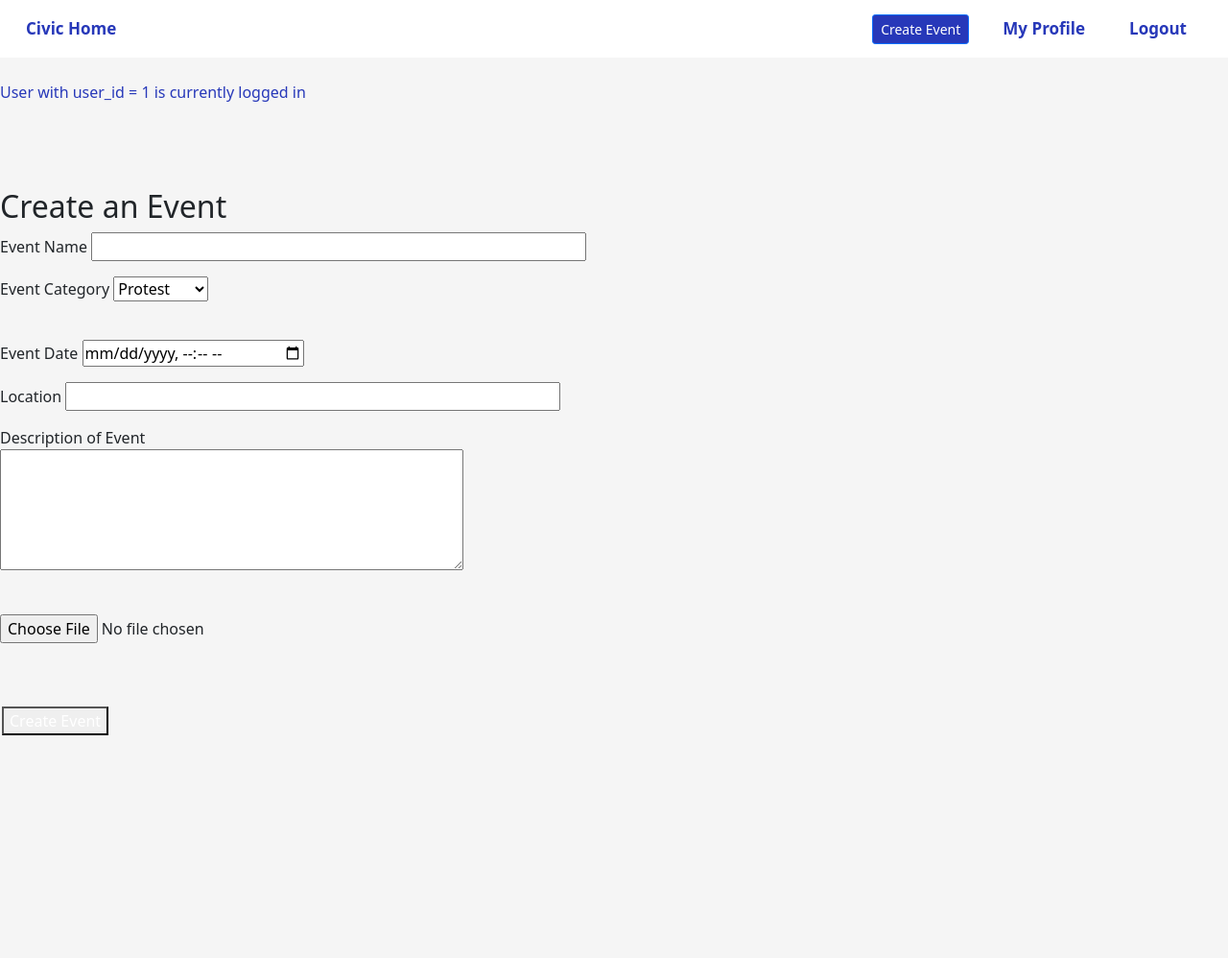
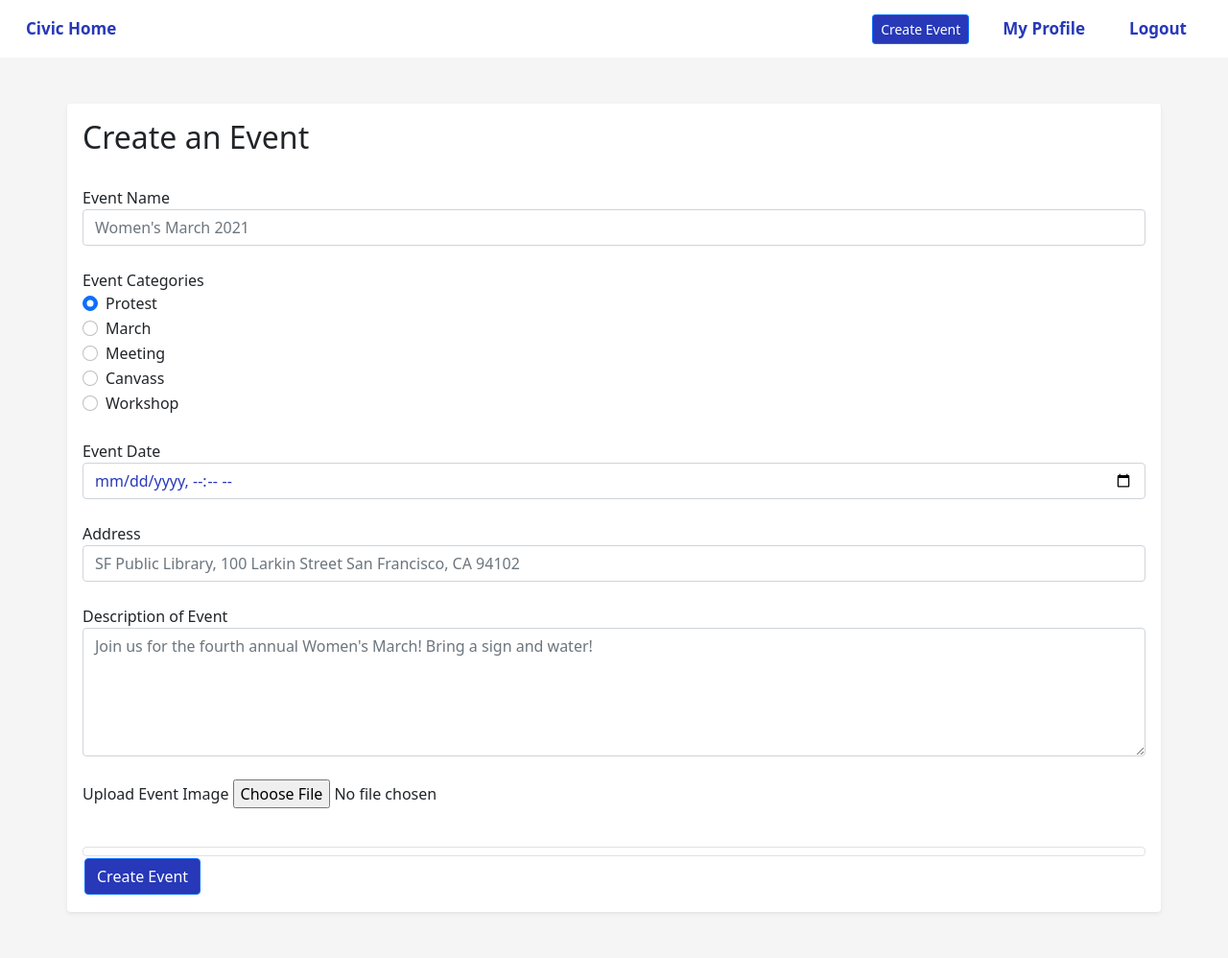
Before and after one commit to abercilla/civic-app-project, a Flask app: page /create-event in a window 1280 px wide. Shown: the whole page at 96% size. Before the commit the page ends 766 px from the top, so only its background shows below. Run offline with Flask 2, Linux system fonts and the light colour scheme; the visitor is signed in with stand-in values (Sample User, id 1); some libraries are stand-ins or nearby versions.

Commit message:
Styled create-event.html

```diff
--- a/server.py
+++ b/server.py
@@ -262,7 +262,9 @@
 def logout_user():
     """Process logout"""
 
-    del session["user_id"]
+    if session.get("user_id"):
+        del session["user_id"]
+
 
     return render_template("logout.html")
 
@@ -311,15 +313,14 @@
 
     if logged_in_user is None:
         flash(f"Please log in to create an event.")
-    else:
-        flash(f"User with user_id =  {logged_in_user} is currently logged in")
+    # else:
+    #     flash(f"User with user_id =  {logged_in_user} is currently logged in")
 
     return render_template("create-event.html")
 
 @app.route("/event-confirm", methods=["POST"])
 def confirm_added_event():
     """Commit event to DB and present confirm page"""
-    #add logic to give error if not enough fields are filled out
 
     logged_in_user = session.get("user_id")
 
--- a/static/create-event.js
+++ b/static/create-event.js
@@ -2,7 +2,7 @@
 
 // attached to create-event.html
 
-alert("create-event.js is connected!");
+// alert("create-event.js is connected!");
 
 //when you click "Upload Image"
 var loadFile = function(event) {
--- a/static/event-details.js
+++ b/static/event-details.js
@@ -2,13 +2,13 @@
 
 // attached to create-event.html
 
-alert("event-details.js is connected!");
+// alert("event-details.js is connected!");
 
 function loadImage(src){
     request.onload =
 
     //when you click "Upload Image"
-var loadFile = function(event) {
+    var loadFile = function(event) {
     //grab
     var image = document.getElementById('output');
     //create a URL out of the uploaded image file
--- a/static/homepage.js
+++ b/static/homepage.js
@@ -205,7 +205,8 @@
 
             // print success message in Div for event
             // -- TO DO --  make this a temporary message and change Save Event button to "Saved"
-            successDiv.prepend("<p>**** Event successfully saved! ****</p>");
+            // successDiv.prepend("<p id='success-message'>**** Event successfully saved! ****</p>");
+            successDiv.prepend("<div class='alert alert-primary' role='alert'>Event successfully saved!</div>");
         });
 }
 
--- a/static/styles.css
+++ b/static/styles.css
@@ -111,3 +111,9 @@
 #no-events-found {
     text-align:center;
 }
+
+/* .flash-msg {
+    background-color: lightblue;
+    color: #2738B9;
+    align-content: center;
+} */
--- a/templates/base.html
+++ b/templates/base.html
@@ -55,9 +55,9 @@
         <br>
 
         {% for msg in get_flashed_messages()%}
-            <p class="flash-msg">
+            <div class="flash-msg alert alert-primary" role="alert">
                 {{ msg }}
-            </p>
+            </div>
         {% endfor %}
         <br>
 
--- a/templates/create-event.html
+++ b/templates/create-event.html
@@ -3,24 +3,76 @@
 
         {% extends 'base.html' %}
 
-        {%block title %}Civic App Home{% endblock %}
+        {% block head%}
+
+        <link href="/static/create-event.css" rel="stylesheet">
+
+        {% endblock %}
+
+        {%block title %}{% endblock %}
 
         {% block body %}
+        <div class="container shadow-sm p-3 mb-5 bg-body rounded">
 
+            <h2>Create an Event</h2>
             <br>
-            <br>
-            <h2>Create an Event</h2>
 
             <form action="/event-confirm" method ="POST" enctype="multipart/form-data">
 
-                <!--input event name-->
-                <p> <label>Event Name</label>
-                  <input required type="text" name="name" size="50">
-                </p>
+                <div class="form-group">
+                    <label for="event-name">Event Name</label>
+                    <input required type="text" class="form-control" id="event-name" name="name" size="50"
+                            placeholder="Women's March 2021">
+                </div>
+                <br>
 
                 <!--ask for event category (1)-->
-                <p>
-                    <label>Event Category</label>
+
+                <h7>Event Categories</h7>
+                <br>
+                <div class="form-check">
+                   <input class="form-check-input" type="radio" name="category" value="" id="protest" value="protest" checked>
+                   <label class="form-check-label" for="protest">Protest</label>
+                </div>
+
+                <div class="form-check">
+                    <input class="form-check-input" type="radio" name="category" value="" id="march" value="march">
+                    <label class="form-check-label" for="march">March</label>
+                 </div>
+
+                <div class="form-check">
+                    <input class="form-check-input" type="radio" name="category" value="" id="meeting" value="meeting">
+                    <label class="form-check-label" for="meeting">Meeting</label>
+                 </div>
+
+                 <div class="form-check">
+                    <input class="form-check-input" type="radio" name="category" value="" id="canvass" value="canvass">
+                    <label class="form-check-label" for="canvass">Canvass</label>
+                 </div>
+
+                 <div class="form-check">
+                    <input class="form-check-input" type="radio" name="category" value="" id="workshop" value="workshop">
+                    <label class="form-check-label" for="workshop">Workshop</label>
+                 </div>
+
+                 <br>
+
+                   <!-- <select name="category">
+                       <option value="Protest">Protest</option>
+                       <option value="March">March</option>
+                       <option value="Meeting">Meeting</option>
+                       <option value="Canvass">Canvass</option>
+                       <option value="Workshop">Workshop</option>
+                   </select>
+                   <br><br> -->
+
+
+
+
+
+
+
+                   <!-- <label>Event Category</label>
                     <select name="category">
                         <option value="Protest">Protest</option>
                         <option value="March">March</option>
@@ -29,39 +81,59 @@
                         <option value="Workshop">Workshop</option>
                     </select>
                     <br><br>
-                    </p>
+                    </p> -->
 
                 <!--input day of event // can I add a calendar here?-->
-                <p>
-                    <label>Event Date</label>
-                    <input required type="datetime-local" name="start_date">
-                </p>
+                <div class="form-group">
+                    <label for="start_date">Event Date</label>
+                    <input required type="datetime-local" class="form-control" name="start_date" id="start_date">
+                </div>
+
+                <br>
+
+                <!--input address/location of event-->
+                <div class="form-group">
+                    <label for="location">Address</label>
+                    <input required type="text" class="form-control" name="address"
+                            id="location" size="50" placeholder="SF Public Library, 100 Larkin Street San Francisco, CA 94102">
+                </div>
+
+                <br>
 
 
-                <!--input address/location of event-->
-                <p>
-                    <label>Location</label>
-                    <input required type="text" name="address" size="50">
-                </p>
+                 <!--input event description-->
+                 <div class=form-group>
+                    <label for="description">Description of Event</label>
+                    <textarea name="description" class="form-control" cols="50" rows="5"
+                            id="description" placeholder="Join us for the fourth annual Women's March! Bring a sign and water!"></textarea>
+                </div>
 
-                 <!--input event description-->
-                 <p>
-                    <label>Description of Event</label>
-                    <br>
-                    <textarea name="description" cols="50" rows="5"></textarea>                </p>
                 <br>
 
                 <!--prompt user to upload an image for the event-->
-                <p><input required type = "file" accept="image/*" name = "image" id = "file" onchange = "loadFile(event)" style="display": none;"></p>
+                <div class="form-group">
+                    <label for="file">Upload Event Image</label>
+                    <input required type = "file" class="form-control-file" accept="image/*" name = "image" id = "file" onchange = "loadFile(event)" style="display": none;"></p>
                 <!-- <label for="file" style="cursor": pointer;">Upload Image</label><p></p> -->
+                </div>
+
                 <br>
-                <img id = "output" width="200"/>
-                  </section>
-                  <br>
-                    <button type = "submit" name = "button" id ="create-event">Create Event</button>
-                </form>
+                <img class="img-thumbnail rounded-start" id="output" width="300" onerror="this.onerror=null; this.remove();">
 
-                <script src = "/static/create-event.js"></script>
+                <!-- <img id = "output" width="200"/>
+                  </section> -->
+
+                <div class="form-group-row">
+                    <div class="col-sm-10">
+                        <button type = "submit" class="btn btn-primary" name = "button " id ="create-event">Create Event</button>
+                    </div>
+                </div>
+
+
+            </form>
+        </div>
+
+        <script src = "/static/create-event.js"></script>
 
 
         {% endblock %}
--- a/templates/logout.html
+++ b/templates/logout.html
@@ -4,15 +4,18 @@
 {%block head%}{% endblock %}
 
 {% block body %}
+<div class="container shadow-sm p-3 mb-5 bg-body rounded">
+
 
     <h2>You have been logged out.</h2>
     <br>
         <form action="/login">
         <section id="login">
-            <button type="button" id="login-button">Log in</button>
+            <button type="button" class="btn btn-primary btn-sm" id="login-button">Log in</button>
         </section>
     </form>
 
+</div>
 
 
 
```
Also changed, not shown: static/user-profile.js (+8 -3 lines), templates/event-confirm.html (+5 -3 lines), templates/user-profile.html (+26 -4 lines).
